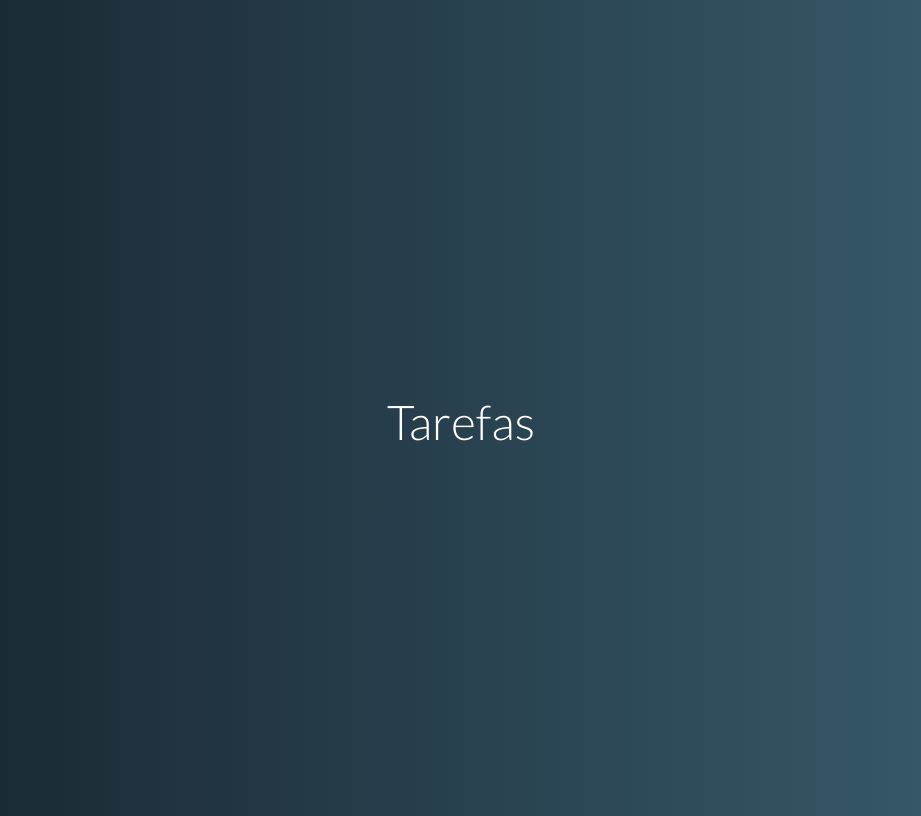
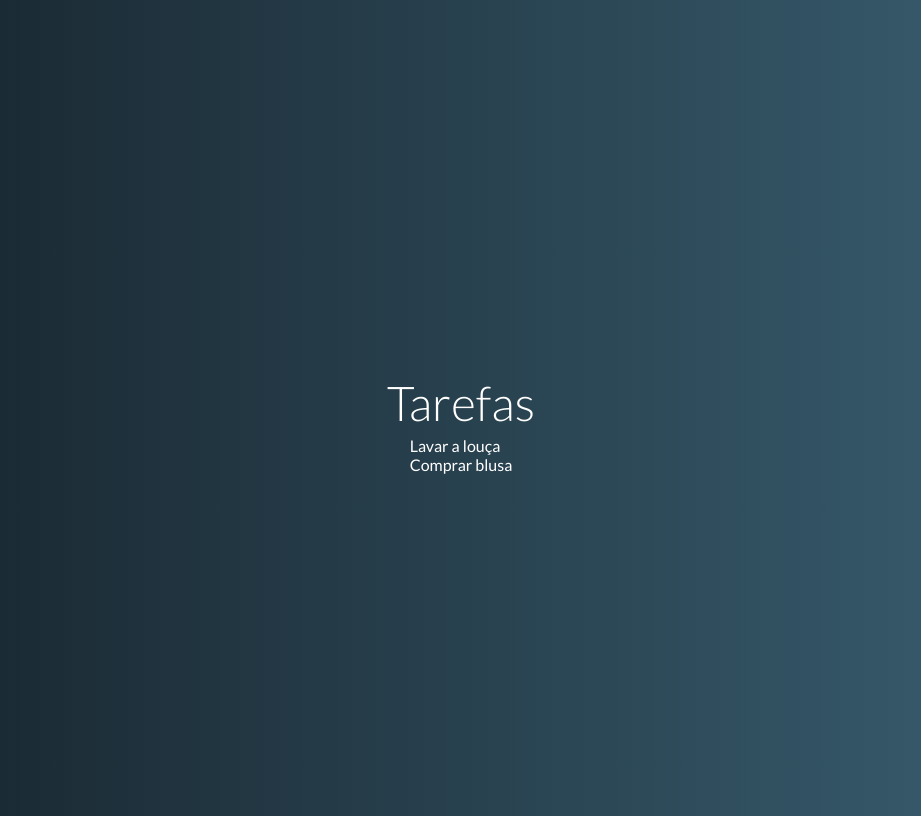
Before and after one commit to gustavocbjunior/VueJS2-Estudo, a Vue app in the folder projeto-02-tarefas/tarefas/: page / in a window 1280 px wide. Shown: the whole page, without its empty margins (179-1100 px from the left). Built offline with nearby package versions, Linux system fonts and the light colour scheme.

Commit message:
Criando o component TaskGrid

```diff
--- a/projeto-02-tarefas/tarefas/src/App.vue
+++ b/projeto-02-tarefas/tarefas/src/App.vue
@@ -1,12 +1,23 @@
 <template>
 	<div id="app">
 		<h1>Tarefas</h1>
+		<TaskGrid :tasks="tasks" />
 	</div>
 </template>
 
 <script>
+import TaskGrid from './components/TaskGrid.vue';
+
 export default {
-
+	components: { TaskGrid },
+	data() {
+		return {
+			tasks: [
+				{ name: 'Lavar a louça', pending: false },
+				{ name: 'Comprar blusa', pending: true },
+			]
+		}
+	},
 }
 </script>
 
--- /dev/null
+++ b/projeto-02-tarefas/tarefas/src/components/TaskGrid.vue
@@ -0,0 +1,19 @@
+<template>
+    <div class="tasks">
+        <template>
+            <div v-for="task in tasks" :key="task.name">{{ task.name }}</div>
+        </template>
+    </div>
+</template>
+
+<script>
+    export default {
+        props: {
+            tasks: { type: Array, required: true }
+        }
+    }
+</script>
+
+<style scoped>
+
+</style>
```
Also changed, not shown: 2 other files (tests, documents, lock files or other folders).
